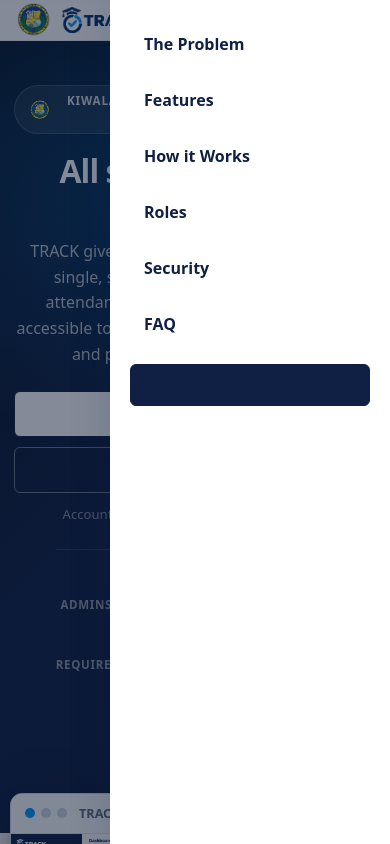
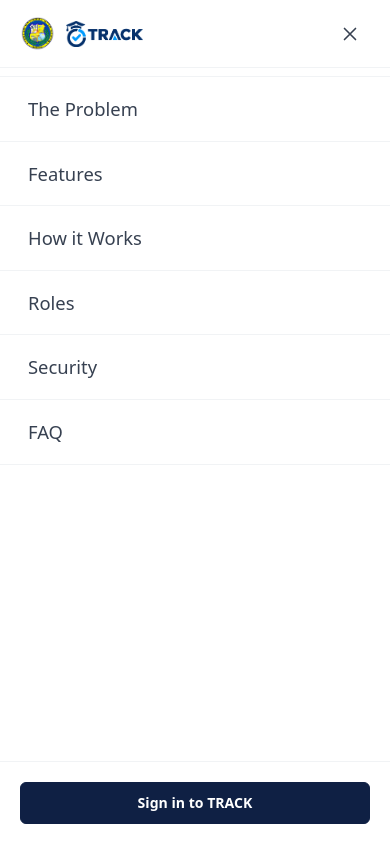
Before and after one commit to arcnesipac3-art/TRACK-capstone, a React (Vite) app in the folder frontend/: page / in a window 390 px wide. Both pictures are taken after a click on the button 354 px from the left and 20 px from the top of the page. Built offline with nearby package versions, Linux system fonts and the light colour scheme; no server answers.

Commit message:
feat: redesign mobile nav to eGov full-screen overlay with large links and CTA

```diff
--- a/frontend/src/App.css
+++ b/frontend/src/App.css
@@ -1377,48 +1377,113 @@
   flex: 0 0 auto;
 }
 
-/* Mobile nav drawer */
+/* Mobile nav — full-screen white overlay (eGov style) */
 .landing-nav-mobile {
   display: none;
   position: fixed;
   inset: 0;
   z-index: 50;
-}
-.landing-nav-mobile-overlay {
-  position: absolute;
-  inset: 0;
-  background: rgba(10, 22, 48, 0.5);
+  background: #fff;
+  flex-direction: column;
+  animation: mobile-nav-in 0.22s ease;
+}
+
+.landing-nav-mobile.open {
+  display: flex;
+}
+
+@keyframes mobile-nav-in {
+  from { opacity: 0; transform: translateY(-8px); }
+  to   { opacity: 1; transform: translateY(0); }
+}
+
+/* Top bar — logo left, X right */
+.mobile-nav-topbar {
+  display: flex;
+  align-items: center;
+  justify-content: space-between;
+  padding: 0 20px;
+  height: 68px;
+  border-bottom: 1px solid #f1f3f5;
+  flex-shrink: 0;
+}
+
+/* Close button */
+.mobile-nav-close {
+  display: flex;
+  align-items: center;
+  justify-content: center;
+  width: 40px;
+  height: 40px;
+  background: none;
   border: none;
+  color: #374151;
+  cursor: pointer;
+  border-radius: 8px;
+  transition: background 0.15s ease;
+}
+.mobile-nav-close:hover { background: #f3f4f6; }
+.mobile-nav-close:focus-visible {
+  outline: 2px solid #155DFC;
+  outline-offset: 2px;
+}
+
+/* Nav links — large, spaced, full-width */
+.mobile-nav-links {
+  display: flex;
+  flex-direction: column;
+  flex: 1 1 auto;
+  padding: 8px 0;
+  overflow-y: auto;
+}
+
+.mobile-nav-links a {
+  display: block;
+  padding: 18px 28px;
+  font-size: 1.15rem;
+  font-weight: 500;
+  color: #374151;
+  text-decoration: none;
+  border-bottom: 1px solid #f1f3f5;
+  transition: background 0.12s ease, color 0.12s ease;
+}
+
+.mobile-nav-links a:first-child {
+  border-top: 1px solid #f1f3f5;
+}
+
+.mobile-nav-links a:hover {
+  background: #f9fafb;
+  color: #155DFC;
+}
+
+/* Full-width CTA at the bottom */
+.mobile-nav-cta {
+  padding: 20px 20px calc(20px + env(safe-area-inset-bottom, 0px));
+  flex-shrink: 0;
+  border-top: 1px solid #f1f3f5;
+}
+
+.mobile-nav-cta-btn {
+  display: flex;
+  align-items: center;
+  justify-content: center;
   width: 100%;
-  cursor: pointer;
-}
-.landing-nav-mobile-panel {
-  position: absolute;
-  top: 0;
-  right: 0;
-  bottom: 0;
-  width: min(280px, 85vw);
-  background: var(--surface);
-  box-shadow: var(--shadow-lg);
-  display: flex;
-  flex-direction: column;
-  padding: 20px;
-  gap: 8px;
-  overflow-y: auto;
-}
-.landing-nav-mobile.open { display: block; }
-.landing-nav-mobile-panel a,
-.landing-nav-mobile-panel .btn {
-  display: block;
-  padding: 12px 14px;
-  border-radius: var(--radius-sm);
+  padding: 16px;
+  background: #155DFC;
+  color: #fff;
+  border-radius: 12px;
   font-size: 1rem;
   font-weight: 600;
-  color: var(--navy-800);
   text-decoration: none;
-}
-.landing-nav-mobile-panel a:hover { background: var(--gray-100); }
-.landing-nav-mobile-panel .btn { text-align: center; margin-top: 8px; }
+  transition: background 0.15s ease;
+}
+
+.mobile-nav-cta-btn:hover {
+  background: #1148d4;
+  text-decoration: none;
+  color: #fff;
+}
 
 /* --- Hero ---
    Content-height on purpose. The preview, features and How it works sections
--- a/frontend/src/pages/LandingPage.jsx
+++ b/frontend/src/pages/LandingPage.jsx
@@ -359,28 +359,49 @@ export default function LandingPage() {
       </header>
 
       {/* ── Mobile nav drawer ────────────────────────────────────── */}
-      <div className={`landing-nav-mobile${mobileMenuOpen ? ' open' : ''}`} aria-hidden={!mobileMenuOpen}>
-        <button
-          type="button"
-          className="landing-nav-mobile-overlay"
-          aria-label="Close menu"
-          onClick={() => setMobileMenuOpen(false)}
-        />
-        <nav className="landing-nav-mobile-panel" aria-label="Mobile navigation">
+      <div
+        className={`landing-nav-mobile${mobileMenuOpen ? ' open' : ''}`}
+        aria-hidden={!mobileMenuOpen}
+        role="dialog"
+        aria-modal="true"
+        aria-label="Navigation menu"
+      >
+        {/* Top bar: logo + close button */}
+        <div className="mobile-nav-topbar">
+          <div className="landing-nav-brand">
+            <img src="/knhs-seal.png" alt="Kiwalan National High School seal" className="landing-nav-seal" />
+            <Logo size="sm" />
+          </div>
+          <button
+            type="button"
+            className="mobile-nav-close"
+            aria-label="Close navigation menu"
+            onClick={() => setMobileMenuOpen(false)}
+          >
+            <Icon name="close" size={22} />
+          </button>
+        </div>
+
+        {/* Nav links */}
+        <nav className="mobile-nav-links" aria-label="Mobile navigation">
           <a href="#problem" onClick={() => setMobileMenuOpen(false)}>The Problem</a>
           <a href="#features" onClick={() => setMobileMenuOpen(false)}>Features</a>
           <a href="#how-it-works" onClick={() => setMobileMenuOpen(false)}>How it Works</a>
           <a href="#roles" onClick={() => setMobileMenuOpen(false)}>Roles</a>
           <a href="#security" onClick={() => setMobileMenuOpen(false)}>Security</a>
           <a href="#faq" onClick={() => setMobileMenuOpen(false)}>FAQ</a>
+        </nav>
+
+        {/* Full-width CTA pinned at bottom */}
+        <div className="mobile-nav-cta">
           <Link
-            className="btn btn-primary"
+            className="btn btn-primary mobile-nav-cta-btn"
             to={dashboardHref}
             onClick={() => setMobileMenuOpen(false)}
           >
-            {signedIn ? 'Open dashboard' : 'Sign in'}
+            {signedIn ? 'Open dashboard' : 'Sign in to TRACK'}
           </Link>
-        </nav>
+        </div>
       </div>
 
       <main className="landing-main" id="main-content" tabIndex={-1}>
```
